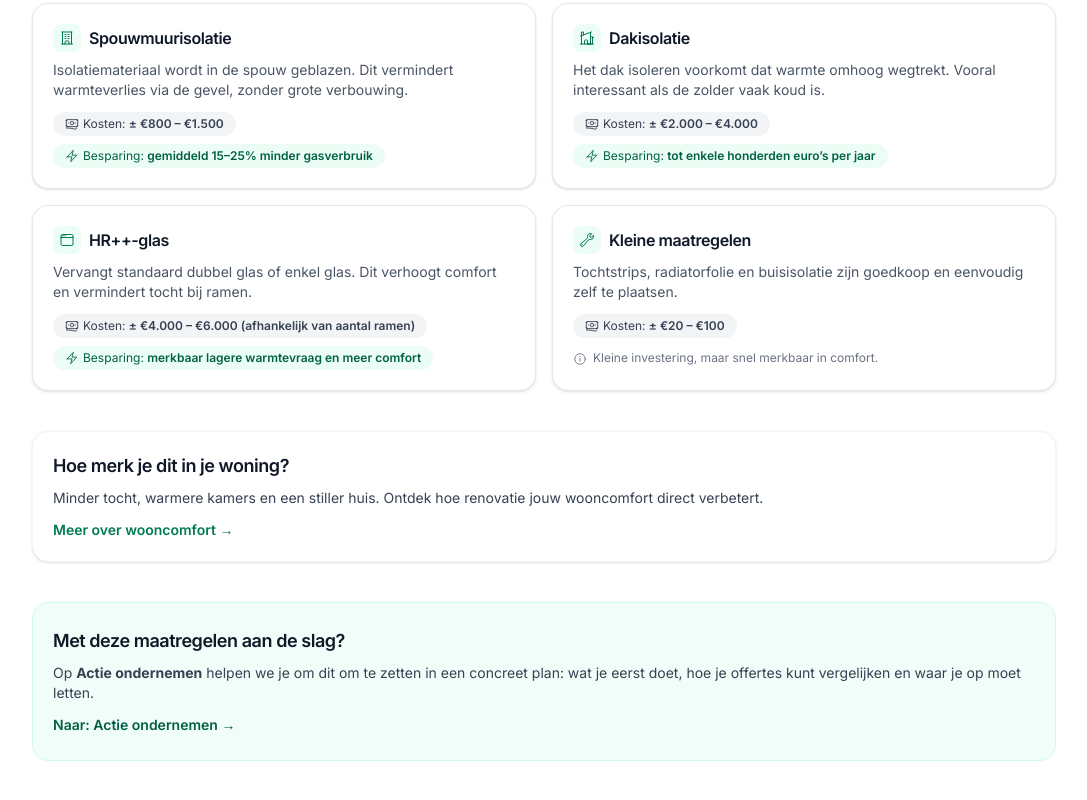
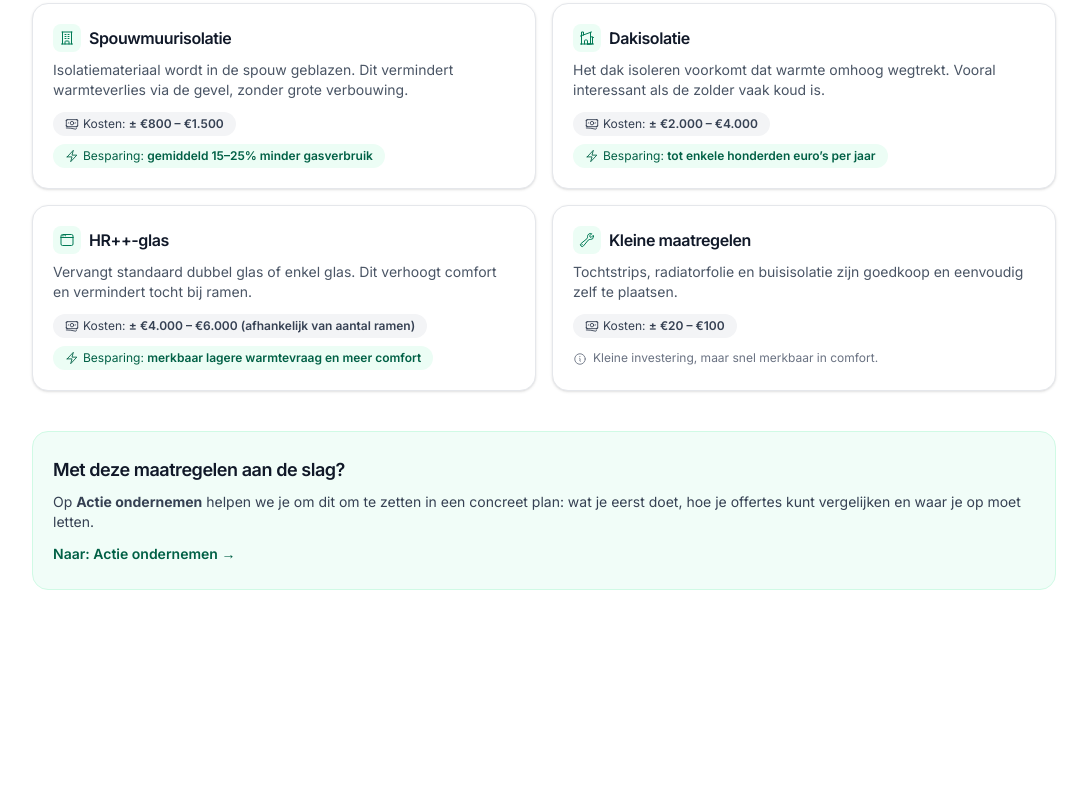
Before and after one commit to tjmichiels/renoveerjewoning, a Next.js app: page /woningtypes/tussenwoning in a window 1280 px wide. Shown: the part 642-1442 px from the top of the page, without its empty margins (96-1183 px from the left). After the commit the page ends 1296 px from the top, so only its background shows below. Built offline with nearby package versions, Linux system fonts and the light colour scheme.

Commit message:
Sectie weggehaald om pagina minder overvol te laten lijken

```diff
--- a/app/woningtypes/[type]/page.tsx
+++ b/app/woningtypes/[type]/page.tsx
@@ -244,24 +244,24 @@ export default function HousingTypeDetailPage({params}: Props) {
                         </div>
                     </section>
 
-                    <section className="mt-10">
-                        <div className="rounded-2xl border border-gray-100 bg-white px-5 py-5 shadow-sm">
-                            <h2 className="text-lg font-semibold text-gray-900">
-                                Hoe merk je dit in je woning?
-                            </h2>
-                            <p className="mt-2 text-sm text-gray-700">
-                                Minder tocht, warmere kamers en een stiller huis. Ontdek hoe renovatie
-                                jouw wooncomfort direct verbetert.
-                            </p>
+                    {/*<section className="mt-10">*/}
+                    {/*    <div className="rounded-2xl border border-gray-100 bg-white px-5 py-5 shadow-sm">*/}
+                    {/*        <h2 className="text-lg font-semibold text-gray-900">*/}
+                    {/*            Hoe merk je dit in je woning?*/}
+                    {/*        </h2>*/}
+                    {/*        <p className="mt-2 text-sm text-gray-700">*/}
+                    {/*            Minder tocht, warmere kamers en een stiller huis. Ontdek hoe renovatie*/}
+                    {/*            jouw wooncomfort direct verbetert.*/}
+                    {/*        </p>*/}
 
-                            <Link
-                                href="/wooncomfort"
-                                className="mt-3 inline-flex items-center text-sm font-semibold text-emerald-700 hover:text-emerald-900"
-                            >
-                                Meer over wooncomfort →
-                            </Link>
-                        </div>
-                    </section>
+                    {/*        <Link*/}
+                    {/*            href="/wooncomfort"*/}
+                    {/*            className="mt-3 inline-flex items-center text-sm font-semibold text-emerald-700 hover:text-emerald-900"*/}
+                    {/*        >*/}
+                    {/*            Meer over wooncomfort →*/}
+                    {/*        </Link>*/}
+                    {/*    </div>*/}
+                    {/*</section>*/}
 
 
                     <section className="mt-10">
```
